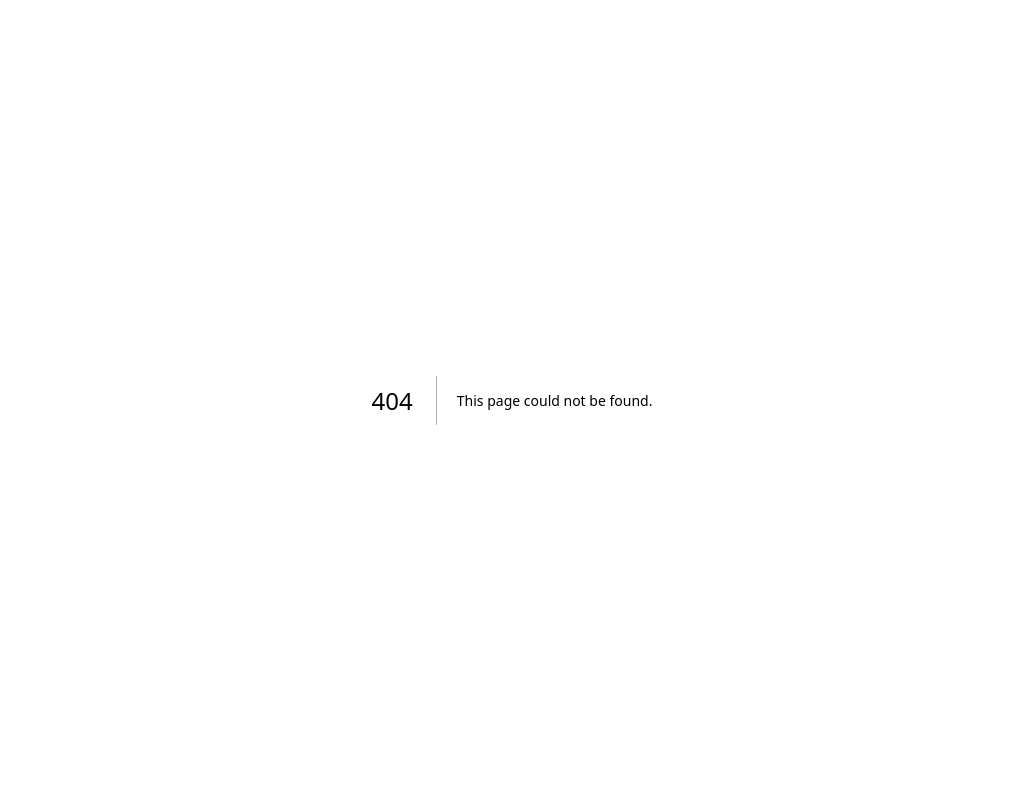
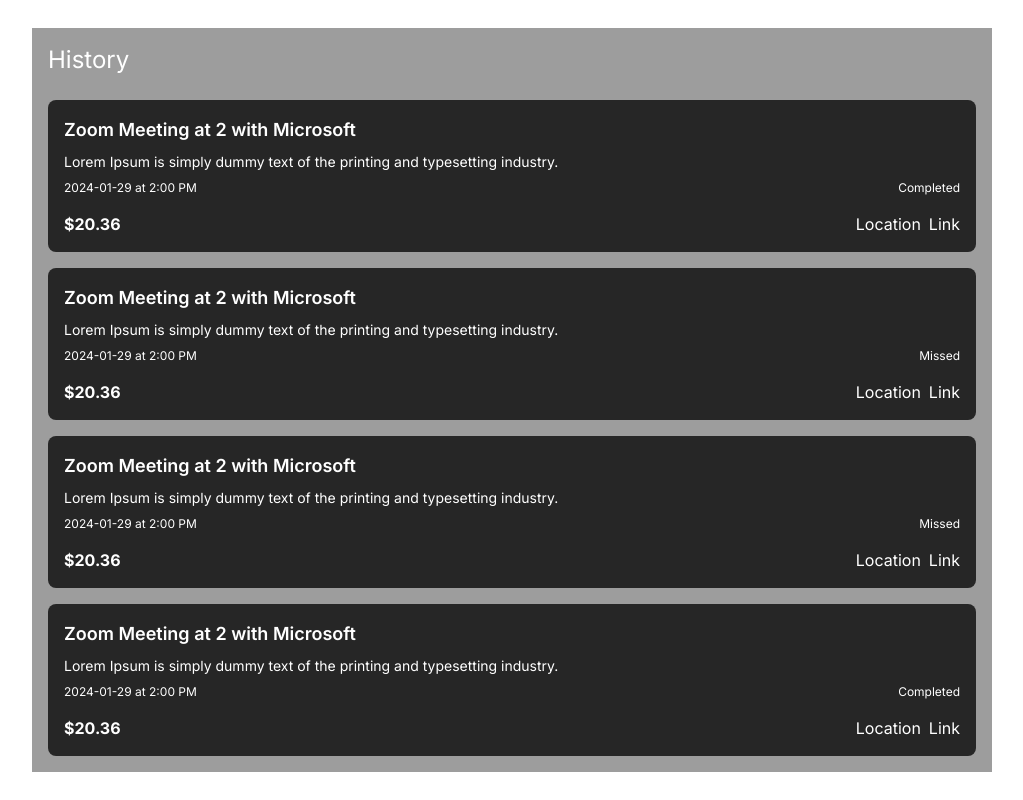
Before and after one commit to ArshiaZr/pledges, a Next.js app in the folder client/: page /history in a window 1280 px wide. Before the commit this address had no page. Shown: the whole page, without its empty margins (128-1151 px from the left). Built offline with nearby package versions, Linux system fonts and the light colour scheme.

Commit message:
push just cuz

```diff
--- a/client/src/app/context/UserContext.js
+++ b/client/src/app/context/UserContext.js
@@ -6,7 +6,6 @@
 // TODO: need to reset trip data context between trip creations
 export const userDataProvider = ({ children }) => {
   const [userData, setUserData] = useState({
-
   });
 
   return (
--- /dev/null
+++ b/client/src/app/history/page.jsx
@@ -0,0 +1,90 @@
+import Link from "next/link"
+
+export default function Component() {
+
+  return (
+    <div className="flex justify-center items-center min-h-screen">
+    <div className="bg-[#9d9d9d] p-4 text-white w-3/4">
+      <h1 className="text-2xl  mb-6">History</h1>
+      <div className="space-y-4">
+        <div className="bg-[#262626] p-4 rounded-lg">
+          <h2 className="text-lg font-semibold">Zoom Meeting at 2 with Microsoft</h2>
+          <p className="text-sm my-2">Lorem Ipsum is simply dummy text of the printing and typesetting industry.</p>
+          <div className="flex justify-between items-center text-xs">
+            <span>2024-01-29 at 2:00 PM</span>
+            <span variant="secondary">Completed</span>
+          </div>
+          <div className="flex justify-between items-center mt-4">
+            <span className="font-bold">$20.36</span>
+            <div className="flex space-x-2">
+              <Link className="block" href="#">
+                Location
+              </Link>
+              <Link className="block" href="#">
+                Link
+              </Link>
+            </div>
+          </div>
+        </div>
+        <div className="bg-[#262626] p-4 rounded-lg">
+          <h2 className="text-lg font-semibold">Zoom Meeting at 2 with Microsoft</h2>
+          <p className="text-sm my-2">Lorem Ipsum is simply dummy text of the printing and typesetting industry.</p>
+          <div className="flex justify-between items-center text-xs">
+            <span>2024-01-29 at 2:00 PM</span>
+            <span variant="secondary">Missed</span>
+          </div>
+          <div className="flex justify-between items-center mt-4">
+            <span className="font-bold">$20.36</span>
+            <div className="flex space-x-2">
+              <Link className="block" href="#">
+                Location
+              </Link>
+              <Link className="block" href="#">
+                Link
+              </Link>
+            </div>
+          </div>
+        </div>
+        <div className="bg-[#262626] p-4 rounded-lg">
+          <h2 className="text-lg font-semibold">Zoom Meeting at 2 with Microsoft</h2>
+          <p className="text-sm my-2">Lorem Ipsum is simply dummy text of the printing and typesetting industry.</p>
+          <div className="flex justify-between items-center text-xs">
+            <span>2024-01-29 at 2:00 PM</span>
+            <span variant="secondary">Missed</span>
+          </div>
+          <div className="flex justify-between items-center mt-4">
+            <span className="font-bold">$20.36</span>
+            <div className="flex space-x-2">
+              <Link className="block" href="#">
+                Location
+              </Link>
+              <Link className="block" href="#">
+                Link
+              </Link>
+            </div>
+          </div>
+        </div>
+        <div className="bg-[#262626] p-4 rounded-lg">
+          <h2 className="text-lg font-semibold">Zoom Meeting at 2 with Microsoft</h2>
+          <p className="text-sm my-2">Lorem Ipsum is simply dummy text of the printing and typesetting industry.</p>
+          <div className="flex justify-between items-center text-xs">
+            <span>2024-01-29 at 2:00 PM</span>
+            <span variant="secondary">Completed</span>
+          </div>
+          <div className="flex justify-between items-center mt-4">
+            <span className="font-bold">$20.36</span>
+            <div className="flex space-x-2">
+              <Link className="block" href="#">
+                Location
+              </Link>
+              <Link className="block" href="#">
+                Link
+              </Link>
+            </div>
+          </div>
+        </div>
+      </div>
+    </div>
+  </div>
+  )
+}
--- a/client/src/app/page.js
+++ b/client/src/app/page.jsx
@@ -2,9 +2,13 @@
 import Modal from '../Components/Modal';
 import React from 'react';
 import { useState } from 'react';
+
+
 export default function Home() {
   const [modal, setModal] = useState(true);
   return (
-   <Modal modal={modal} setModal={setModal} />
+   <div className=''>
+
+   </div>
   )
 }
```
